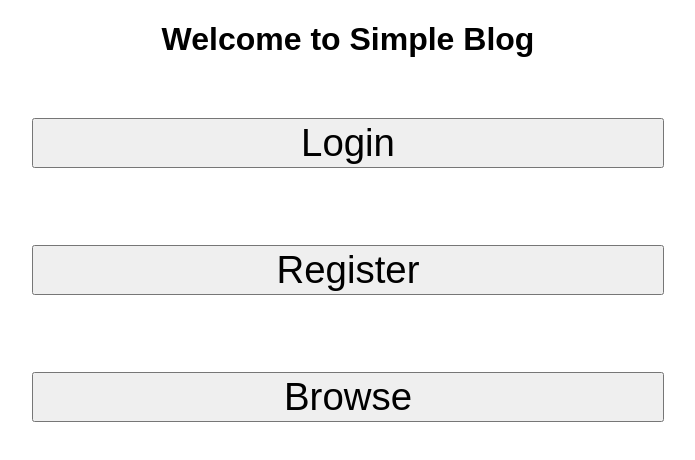
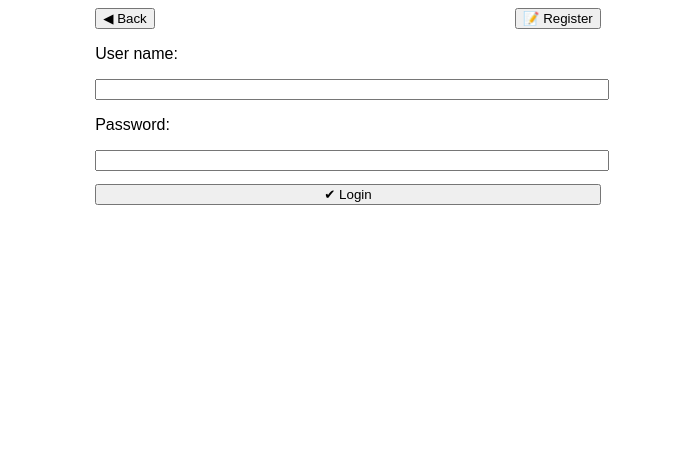
Before and after one commit to lazar0169/simple_blog_app, a React (Create React App) app: page /login in a window 1280 px wide. Shown: the top 460 px of the page, without its empty margins (292-987 px from the left). Built offline with nearby package versions, Linux system fonts and the light colour scheme.

Commit message:
login and register added

```diff
--- a/src/App.js
+++ b/src/App.js
@@ -4,6 +4,8 @@ import Posts from './pages/posts';
 import Post from './pages/post';
 import PostForm from './components/postForm';
 import Home from './pages/home';
+import Login from './pages/login';
+import Register from './pages/register';
 
 class App extends React.Component {
     render() {
@@ -13,6 +15,8 @@ class App extends React.Component {
                 <Route path="/posts/create" component={PostForm} />
                 <Route path="/posts/:id" component={Post} />
                 <Route path="/posts" component={Posts} />
+                <Route path="/login" component={Login} />
+                <Route path="/register" component={Register} />
                 <Route path="/" component={Home} />
             </Switch>
         </BrowserRouter>
--- a/src/components/postForm.js
+++ b/src/components/postForm.js
@@ -66,7 +66,7 @@ class Post extends React.Component {
         const post = this.state;
         return (
             <div className='postForm'>
-                <button onClick={this.goBack}>Back</button>
+                <button onClick={this.goBack}><span role='img' aria-label='back'>◀</span> Back</button>
 
                 <label>Post title:</label>
                 <input onChange={this.titleChange} value={post.title}></input>
@@ -77,7 +77,7 @@ class Post extends React.Component {
                 <label>Tags (separated with comma):</label>
                 <input onChange={this.tagsChange} value={this.state.tags}></input>
 
-                <button className='submitButton' onClick={this.submitPost}>Submit</button>
+                <button className='submitButton' onClick={this.submitPost}><span role='img' aria-label='ok'>✔</span> Submit</button>
             </div>
         );
     }
--- /dev/null
+++ b/src/pages/login.js
@@ -0,0 +1,64 @@
+import React from 'react';
+import axios from 'axios';
+import '../style/login.scss';
+
+class Login extends React.Component {
+    state = {
+        name: '',
+        password: ''
+    }
+
+    gotoRegister = (e) => {
+        e.preventDefault();
+        window.location.pathname = '/register';
+    }
+
+    gotoBrowse = (e) => {
+        e.preventDefault();
+        window.location.pathname = '/posts';
+    }
+
+    handleNameChange = (event) => {
+        const value = event.target.value;
+        this.setState({
+            name: value
+        });
+    }
+
+    handlePasswordChange = (event) => {
+        const value = event.target.value;
+        this.setState({
+            password: value
+        });
+    }
+
+    handleLogin = async (e) => {
+        e.preventDefault();
+        const res = await axios.post(`http://localhost:5000/login`, this.state);
+        localStorage.setItem('name', res.data.user.name);
+        localStorage.setItem('token', res.data.token);
+        window.location.pathname = '/posts';
+    }
+
+    componentDidMount() {
+        if (localStorage.getItem('token')) {
+            window.location.pathname = '/posts';
+        }
+    }
+
+    render() {
+        return (
+            <form onSubmit={this.handleLogin} className='loginWrapper'>
+                <button type='button' className='browseButton' onClick={this.gotoBrowse}><span role='img' aria-label='back'>◀</span> Back</button>
+                <button type='button' className='registerButton' onClick={this.gotoRegister}><span role='img' aria-label='create'>📝</span> Register</button>
+                <label>User name:</label>
+                <input onChange={this.handleNameChange} value={this.state.name}></input>
+                <label>Password:</label>
+                <input onChange={this.handlePasswordChange} value={this.state.password}></input>
+                <button type='submit' className='loginButton' onClick={this.handleLogin}><span role='img' aria-label='ok'>✔</span> Login</button>
+            </form>
+        )
+    }
+}
+
+export default Login;
--- a/src/pages/post.js
+++ b/src/pages/post.js
@@ -43,7 +43,7 @@ class Post extends React.Component {
         const date = new Date(post.createdAt);
         return (
             <div className='post'>
-                <button onClick={this.goBack}>Back</button>
+                <button onClick={this.goBack}><span role='img' aria-label='back'>◀</span> Back</button>
 
                 <h3 className='title'>{post.title}</h3>
                 <div className='body'>{post.body}</div>
@@ -56,8 +56,13 @@ class Post extends React.Component {
                         return (<span key={tag}>{`#${tag}`}</span>);
                     })
                 }</span>
-                <button className='changeButton' onClick={this.gotoChange}>Change</button>
-                <button className='removeButton' onClick={this.removePost}>Remove</button>
+                {
+                    localStorage.getItem('token') ? <React.Fragment>
+                        <button className='changeButton' onClick={this.gotoChange}><span role='img' aria-label='change'>🖊</span> Change</button>
+                        <button className='removeButton' onClick={this.removePost}><span role='img' aria-label='remove'>✖</span> Remove</button>
+                    </React.Fragment> : <React.Fragment></React.Fragment>
+                }
+
             </div>
         );
     }
--- a/src/pages/posts.js
+++ b/src/pages/posts.js
@@ -8,8 +8,22 @@ class Posts extends React.Component {
         posts: []
     }
 
+    gotoLogin = () => {
+        window.location.pathname = '/login';
+    }
+
+    gotoRegister = () => {
+        window.location.pathname = '/register';
+    }
+
     handleCreate = () => {
         window.location.pathname = `/posts/create`;
+    }
+
+    handleLogout = () => {
+        localStorage.removeItem('name');
+        localStorage.removeItem('token');
+        window.location.pathname = `/posts`;
     }
 
     componentDidMount() {
@@ -23,12 +37,21 @@ class Posts extends React.Component {
 
     render() {
         return (
-        <div className='postWrapper'>
-            <button className='createButton' onClick={this.handleCreate}>Create</button>
-            {
-                this.state.posts.map((post) => { return <PostItem key={post._id} post={post} /> })
-            }
-        </div>
+            <div className='postWrapper'>
+                {
+                    localStorage.getItem('token') ? <React.Fragment>
+                        <div className='topBar'><span role='img' aria-label='avatar'>🤠</span> {localStorage.getItem('name')}</div>
+                        <button className='logoutButton' onClick={this.handleLogout}><span role='img' aria-label='logout'>👋</span> Logout</button>
+                        <button className='createButton' onClick={this.handleCreate}><span role='img' aria-label='create'>✍</span> Create</button>
+                    </React.Fragment> : <React.Fragment>
+                            <button className='loginButton' onClick={this.gotoLogin}><span role='img' aria-label='login'>🔓</span> Login</button>
+                            <button className='registerButton' onClick={this.gotoRegister}><span role='img' aria-label='create'>📝</span> Register</button>
+                        </React.Fragment>
+                }
+                {
+                    this.state.posts.map((post) => { return <PostItem key={post._id} post={post} /> })
+                }
+            </div>
         )
     }
 }
--- /dev/null
+++ b/src/pages/register.js
@@ -0,0 +1,56 @@
+import React from 'react';
+import axios from 'axios';
+import '../style/register.scss';
+
+class Register extends React.Component {
+    state = {
+        name: '',
+        password: ''
+    }
+
+    gotoLogin = (e) => {
+        e.preventDefault();
+        window.location.pathname = '/login';
+    }
+
+    gotoBrowse = (e) => {
+        e.preventDefault();
+        window.location.pathname = '/posts';
+    }
+
+    handleNameChange = (event) => {
+        const value = event.target.value;
+        this.setState({
+            name: value
+        });
+    }
+
+    handlePasswordChange = (event) => {
+        const value = event.target.value;
+        this.setState({
+            password: value
+        });
+    }
+
+    handleRegister = async (e) => {
+        e.preventDefault();
+        await axios.post(`http://localhost:5000/register`, this.state);
+        window.location.pathname = '/login';
+    }
+
+    render() {
+        return (
+            <form onSubmit={this.handleRegister} className='registerWrapper'>
+                <button type='button' className='browseButton' onClick={this.gotoBrowse}><span role='img' aria-label='back'>◀</span> Back</button>
+                <button type='button' className='loginButton' onClick={this.gotoLogin}><span role='img' aria-label='login'>🔓</span> Login</button>
+                <label>User name:</label>
+                <input onChange={this.handleNameChange} value={this.state.name}></input>
+                <label>Password:</label>
+                <input onChange={this.handlePasswordChange} value={this.state.password}></input>
+                <button type='submit' className='registerButton' onClick={this.handleRegister}><span role='img' aria-label='ok'>✔</span> Register</button>
+            </form>
+        )
+    }
+}
+
+export default Register;
--- /dev/null
+++ b/src/style/login.scss
@@ -0,0 +1,21 @@
+.loginWrapper {
+    width: 100%;
+    box-sizing: border-box;
+    padding: 0 30%;
+    font-family: Sans-serif;
+
+    .registerButton {
+        float: right;
+    }
+
+    input,
+    label {
+        display: block;
+        width: 100%;
+        margin: 1em 0;
+    }
+
+    .loginButton {
+        width: 100%;
+    }
+}
--- a/src/style/post.scss
+++ b/src/style/post.scss
@@ -2,14 +2,25 @@
     width: 100%;
     font-family: Sans-serif;
 
+    .title {
+        text-align: center;
+    }
+
     .body {
         height: 50vh;
         overflow: auto;
+        background-color: #e0efe7;
+        box-sizing: border-box;
+        padding: 1em;
+        margin-bottom: 1em;
     }
 
-    .dateTime, .tags {
+    .dateTime,
+    .tags {
         font-size: 10pt;
         color: #5d5d5d;
+        display: inline;
+        margin: 0 0.2em;
     }
 
     .tags {
@@ -33,6 +44,5 @@
         background-color: red;
         color: white;
         border: 1px solid #a87c7c;
-
     }
 }
--- a/src/style/posts.scss
+++ b/src/style/posts.scss
@@ -3,9 +3,26 @@
     margin: auto;
     font-family: Sans-serif;
 
+    .topBar {
+        width: 100%;
+        text-align: right;
+        background-color: #1a7321;
+        color: white;
+        box-sizing: border-box;
+        margin-bottom: 1em;
+        padding: 0.4em;
+        border-radius: 0.2em;
+    }
+
+    .registerButton {
+        display: inline;
+        margin: 1em 0 5em 1em;
+    }
+
     .createButton {
-        width: 100%;
-        margin: 1em 0 5em 0;
+        margin: 1em 0 5em 1em;
+        width: 20vw;
+        min-width: fit-content;
     }
 
     .postButton {
@@ -21,7 +38,8 @@
             margin-bottom: 1em;
         }
 
-        .dateTime, .tags {
+        .dateTime,
+        .tags {
             font-size: 10pt;
             color: #5d5d5d;
             margin: 1em 0;
--- /dev/null
+++ b/src/style/register.scss
@@ -0,0 +1,21 @@
+.registerWrapper {
+    width: 100%;
+    box-sizing: border-box;
+    padding: 0 30%;
+    font-family: Sans-serif;
+
+    .loginButton {
+        float: right;
+    }
+
+    input,
+    label {
+        display: block;
+        width: 100%;
+        margin: 1em 0;
+    }
+
+    .registerButton {
+        width: 100%;
+    }
+}
```
